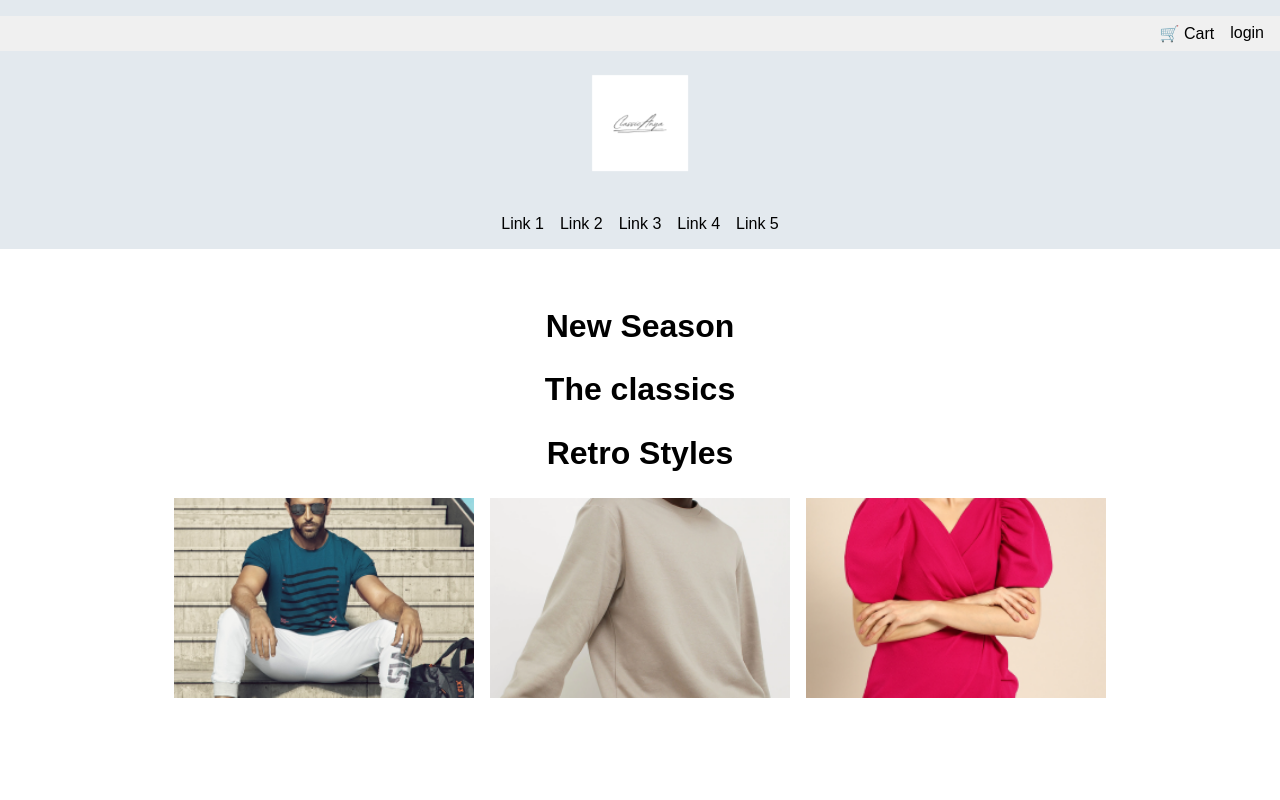
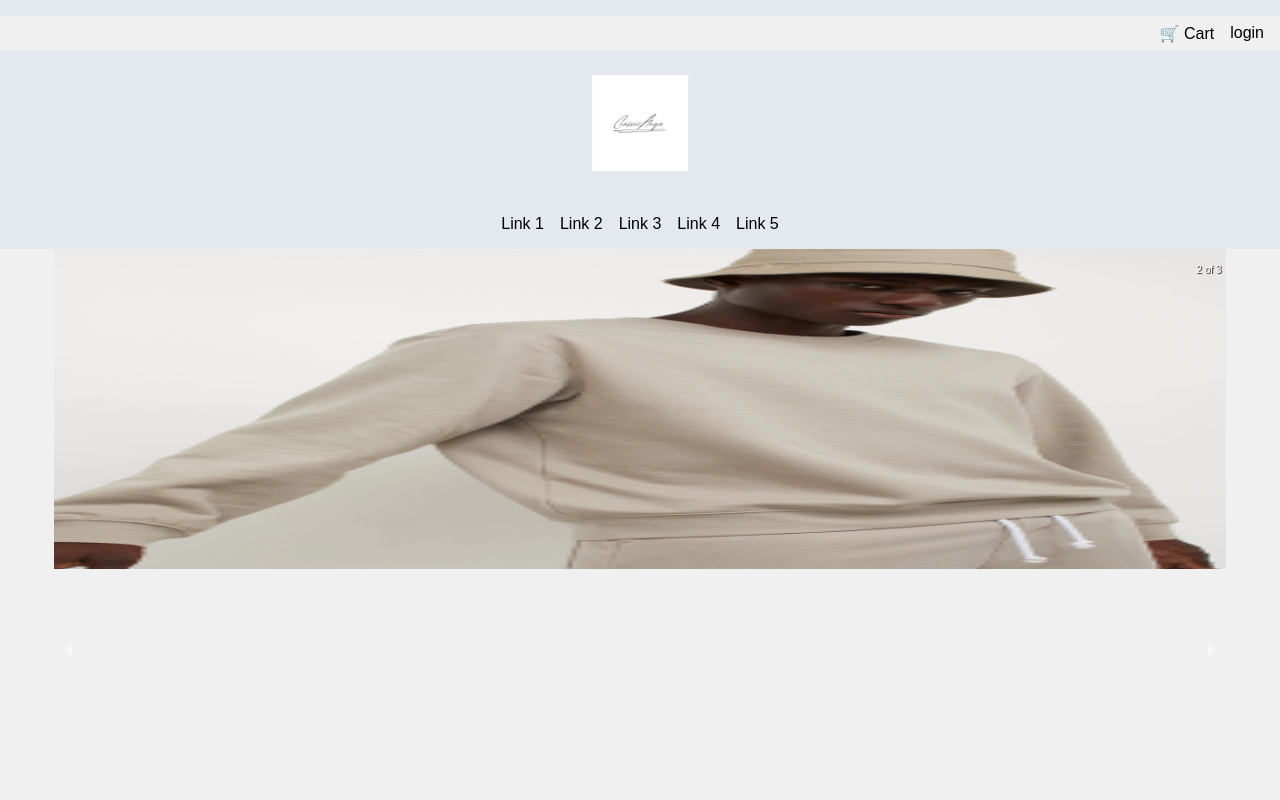
Before and after one commit to dkzanz1/vite-project, a React (Vite) app: page / in a window 1280 px wide. Shown: the top 800 px of the page. Built offline with nearby package versions, Linux system fonts and the light colour scheme.

Commit message:
addition of hero section carousel

```diff
--- a/package.json
+++ b/package.json
@@ -4,7 +4,6 @@
   "version": "0.0.0",
   "type": "module",
   "scripts": {
-
     "dev": "vite",
     "build": "tsc && vite build",
     "lint": "eslint . --ext ts,tsx --report-unused-disable-directives --max-warnings 0",
@@ -12,7 +11,10 @@
   },
   "dependencies": {
     "react": "^18.2.0",
-    "react-dom": "^18.2.0"
+    "react-dom": "^18.2.0",
+    "react-responsive-carousel": "^3.2.23",
+    "react-slick": "^0.30.2",
+    "slick-carousel": "^1.8.1"
   },
   "devDependencies": {
     "@types/react": "^18.2.66",
--- a/src/App.tsx
+++ b/src/App.tsx
@@ -1,7 +1,7 @@
 import React from 'react';
 import Header from "./components/Header";
 import './styles/App.css';
-import HeroBar from './components/HeroBar';
+import HeroBar from '../src/components/HeroBar';
 
 const App: React.FC = () => {
   return (
--- a/src/components/HeroBar.tsx
+++ b/src/components/HeroBar.tsx
@@ -1,27 +1,46 @@
-import React from 'react';
-import '../styles/HeroBar.css';
-
-
-const HeroBar:React.FC = () => {
-    return (
-  /*bring a photo or gallery to fill the whole space*/
-        <section className="hero-bar">
-            <div className="hero-content">
-                <h2 className="hero-heading">New Season</h2>
-                <h2 className="hero-heading">The classics</h2>
-                <h2 className="hero-heading">Retro Styles</h2>
-            </div>
-            <div className="photo=gallery">
-                <div className="gallery-scroll">
-                    <img src="src/assets/images/Copy of card2.png" className="gallery-image"/>
-                    <img src="src/assets/images/Copy of card3.png" className="gallery-image"/>
-                    <img src="src/assets/images/Copy of card4.png" className="gallery-image"/>
-                </div>
-            </div>
-        </section>
-        );
-    };
+import React from "react";
+import { Carousel } from 'react-responsive-carousel';
+import 'react-responsive-carousel/lib/styles/carousel.min.css';
+import '../styles/HeroBar.css'
 
 
 
+type Photo = {
+    title: string;
+    src: string;
+    alt: string;
+};
+
+const photos: Photo[] = [
+    {
+        title: 'New Season',
+        src:'src/assets/images/Copy of card2.png',
+        alt: 'Photo 1'
+    },
+    {
+        title: 'The classics',
+        src:'src/assets/images/Copy of card3.png',
+        alt: 'Photo 2'
+    },
+    {
+        title: 'Retro Styles',
+        src:'src/assets/images/Copy of card4.png',
+        alt: 'Photo 3'
+    },
+    // add more photo here if required
+
+];
+const HeroBar: React.FC = () => {
+    return (
+        <div className="hero-section">
+        <Carousel showThumbs={false} infiniteLoop useKeyboardArrows autoPlay>
+            {photos.map((photo,index) => (
+                <div key={index} className="carousel-image-container">
+                    <img src= {photo.src} alt={photo.alt}/>
+                </div>
+            ))}
+        </Carousel>
+        </div>
+    );
+};
 export default HeroBar;
--- a/src/styles/HeroBar.css
+++ b/src/styles/HeroBar.css
@@ -1,39 +1,23 @@
-.hero-bar {
+/* src/components/HeroSection.css */
+
+.hero-section {
+    position: relative;
+
     width: 100%;
-    height: 100vh;
+    height: calc(100vh-60px); /* Full viewport height */
+    margin-top: 0px;
     display: flex;
-    flex-direction: column;
     align-items: center;
-    background-color: #fff;
+    justify-content: center;
+    background-color: #f0f0f0; /* Background color or image */
     overflow: hidden;
-}
-
-.hero-content {
-    margin-top: 2rem;
-    text-align: center;
-}
-.hero-heading {
-    font-size: 2rem;
-    margin: 1 rem 0;
-    color: #000;
-}
-
-.photo-gallery {
+  }
+  .carousel-image-container {
     width: 100%;
-    display:flex;
-    justify-content: center;
-    overflow-x: auto;
-    scrollbar-width: none;
-}
-.photo-gallery::-webkit-scrollbar {
-    display: none; /*(hide scrollbar from chrome,safari and opera*/
-}
-.gallery-scroll {
-    display: flex;
-}
-.gallery-image {
-    width : 300px;/*Adjust as required*/
-    height: 200px;/*Adjust as required*/
-    object-fit: cover;
-    margin: 0 0.5rem;
-}
+    height: 100vh; /* Full viewport height */
+    object-fit: cover; /* Ensures the image covers the container without distortion */
+  }
+  .carousel-image-container img {
+    width: 20%;
+    height: 40vh;
+  }
```
Also changed, not shown: 2 other files (tests, documents, lock files or other folders).
